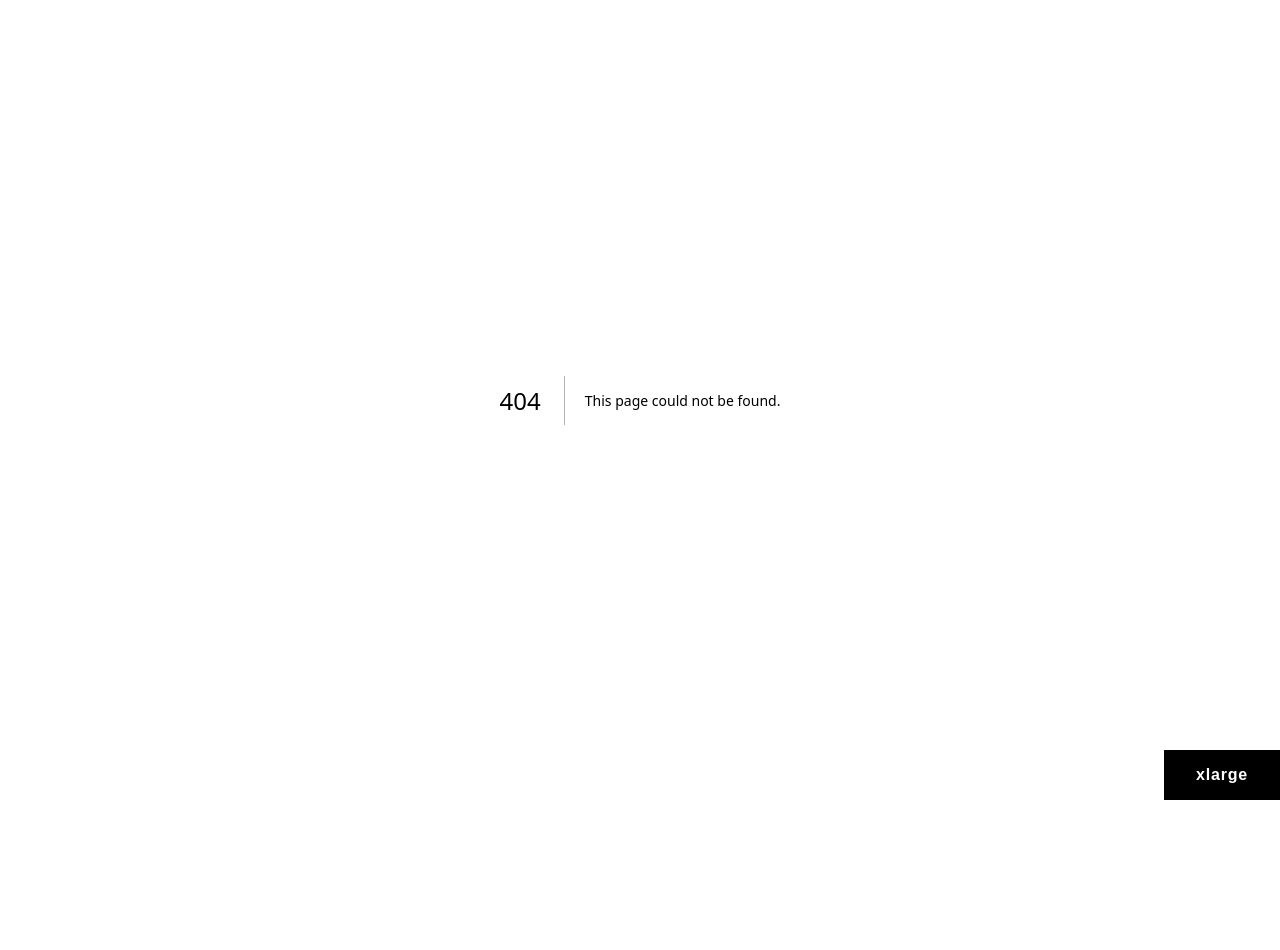
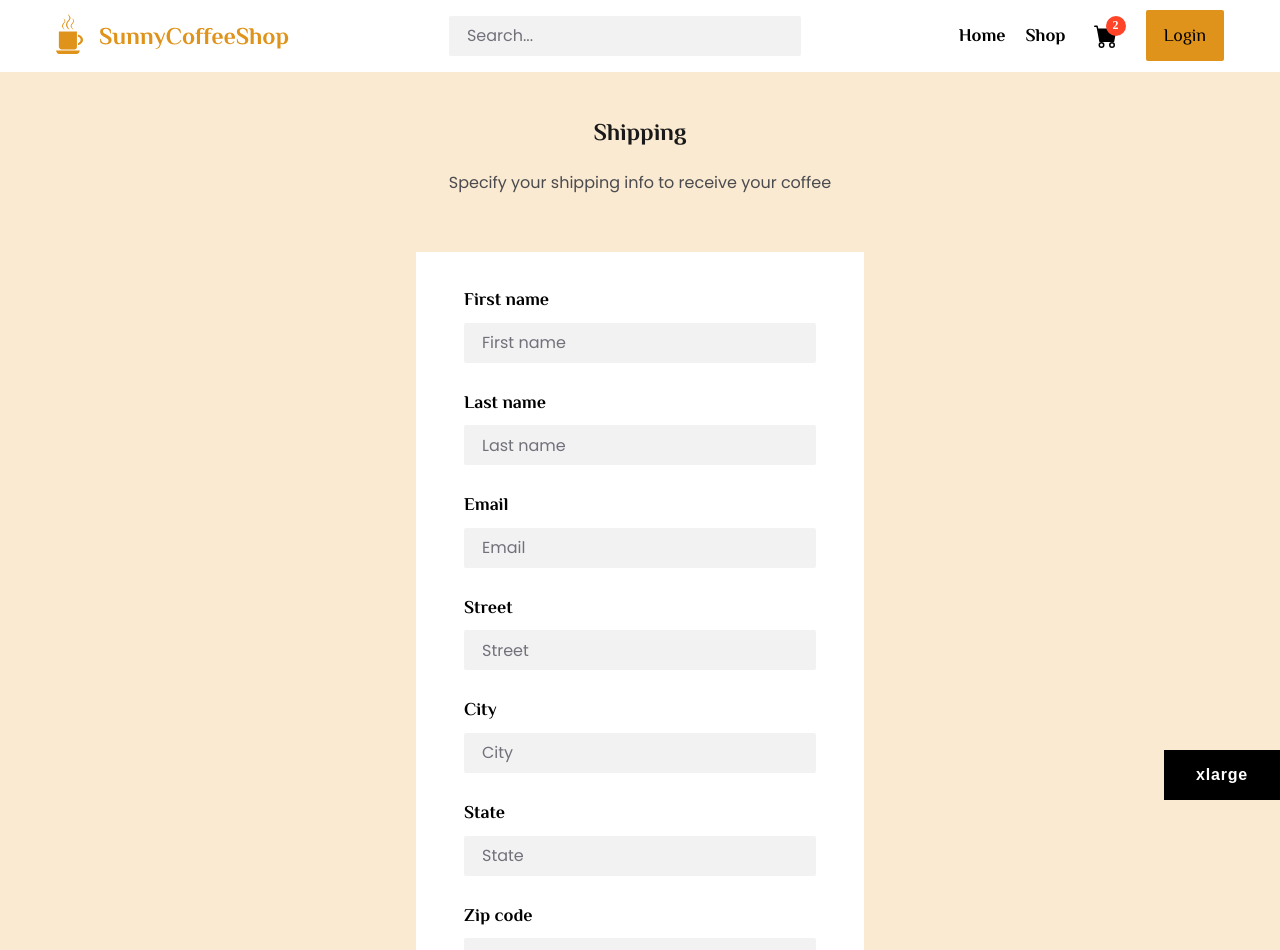
Before and after one commit to harounach/sunnycoffeeshop, a Next.js app: page /account/shipping in a window 1280 px wide. Before the commit this address had no page. Shown: the top 950 px of the page. Before the commit the page ends 800 px from the top, so only its background shows below. Built offline with nearby package versions, Linux system fonts and the light colour scheme.

Commit message:
Create shipping page

```diff
--- /dev/null
+++ b/app/account/shipping/page.tsx
@@ -0,0 +1,27 @@
+import Header from "@/app/ui/navigation/header/Header";
+import Footer from "@/app/ui/navigation/footer/Footer";
+import ShippingForm from "@/app/ui/inputs/ShippingForm";
+
+export default function Page() {
+  return (
+    <div>
+      <Header />
+      <main className="shipping-page" id="content">
+        <section className="shipping-page__sect section section--page">
+          <div className="container">
+            <h1 className="title title-medium">Shipping</h1>
+            <p className="desc body-base">
+              Specify your shipping info to receive your coffee
+            </p>
+            <div className="shipping-page__form">
+              <form className="form">
+                <ShippingForm />
+              </form>
+            </div>
+          </div>
+        </section>
+      </main>
+      <Footer />
+    </div>
+  );
+}
--- /dev/null
+++ b/app/ui/inputs/ShippingForm.tsx
@@ -0,0 +1,66 @@
+import classNames from "classnames";
+import TextInput from "./TextInput";
+import Button from "@/app/ui/actionables/buttons/Button";
+
+interface ShippingFormProps {
+  customClasses?: string;
+}
+
+export default function ShippingForm({ customClasses }: ShippingFormProps) {
+  const classes = classNames("form", customClasses);
+
+  return (
+    <form className={classes}>
+      {/* First name */}
+      <TextInput
+        name="first_name"
+        label="First name"
+        id="first_name"
+        placeholder="First name"
+      />
+
+      {/* Last name */}
+      <TextInput
+        name="last_name"
+        label="Last name"
+        id="last_name"
+        placeholder="Last name"
+      />
+
+      {/* Email */}
+      <TextInput name="email" label="Email" id="email" placeholder="Email" />
+
+      {/* Street */}
+      <TextInput
+        name="street"
+        label="Street"
+        id="street"
+        placeholder="Street"
+      />
+
+      {/* City */}
+      <TextInput name="city" label="City" id="city" placeholder="City" />
+
+      {/* State */}
+      <TextInput name="state" label="State" id="state" placeholder="State" />
+
+      {/* Zip code */}
+      <TextInput
+        name="zip_code"
+        label="Zip code"
+        id="zip_code"
+        placeholder="Zip code"
+      />
+
+      {/* Country */}
+      <TextInput
+        name="country"
+        label="Country"
+        id="country"
+        placeholder="Country"
+      />
+
+      <Button url="/account/shipping" label="Proceed to Payment" />
+    </form>
+  );
+}
--- a/app/ui/section/CartSummary.tsx
+++ b/app/ui/section/CartSummary.tsx
@@ -29,7 +29,7 @@ export default function CartSummary({ customClasses }: CartSummaryProps) {
           <span className="summary__value body-large large">$46</span>
         </div>
         <Button
-          url="/shipping"
+          url="/account/shipping"
           label="Proceed to Checkout"
           customClasses="summary__btn"
         />
--- a/app/ui/styles/components/_form.scss
+++ b/app/ui/styles/components/_form.scss
@@ -3,10 +3,12 @@
 
 // form
 .form {
-  max-width: 600px;
+  max-width: 450px;
   display: flex;
   flex-direction: column;
   gap: vars.$space-5;
+  background-color: vars.$white;
+  padding: vars.$space-3 vars.$space-5;
 }
 
 // label
--- a/app/ui/styles/main.scss
+++ b/app/ui/styles/main.scss
@@ -51,6 +51,7 @@
 @use "./pages/products-page";
 @use "./pages/product-page";
 @use "./pages/cart-page";
+@use "./pages/shipping-page";
 
 // <themes>
 // @use "./themes/theme-values";
--- /dev/null
+++ b/app/ui/styles/pages/_shipping-page.scss
@@ -0,0 +1,17 @@
+@use "../abstracts/variables" as vars;
+@use "../abstracts/mixins" as mixins;
+
+// shipping-page
+.shipping-page {
+}
+
+// shipping-page__sect
+.shipping-page__sect {
+  background-color: vars.$primary-100;
+}
+
+// shipping-page__form
+.shipping-page__form {
+  display: flex;
+  justify-content: center;
+}
```
